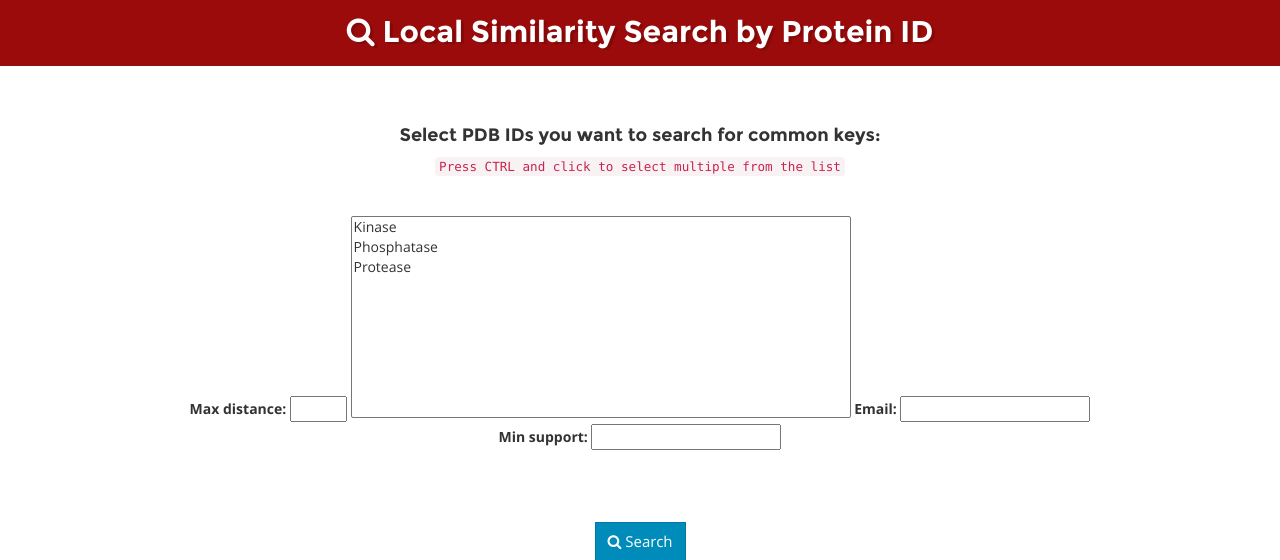
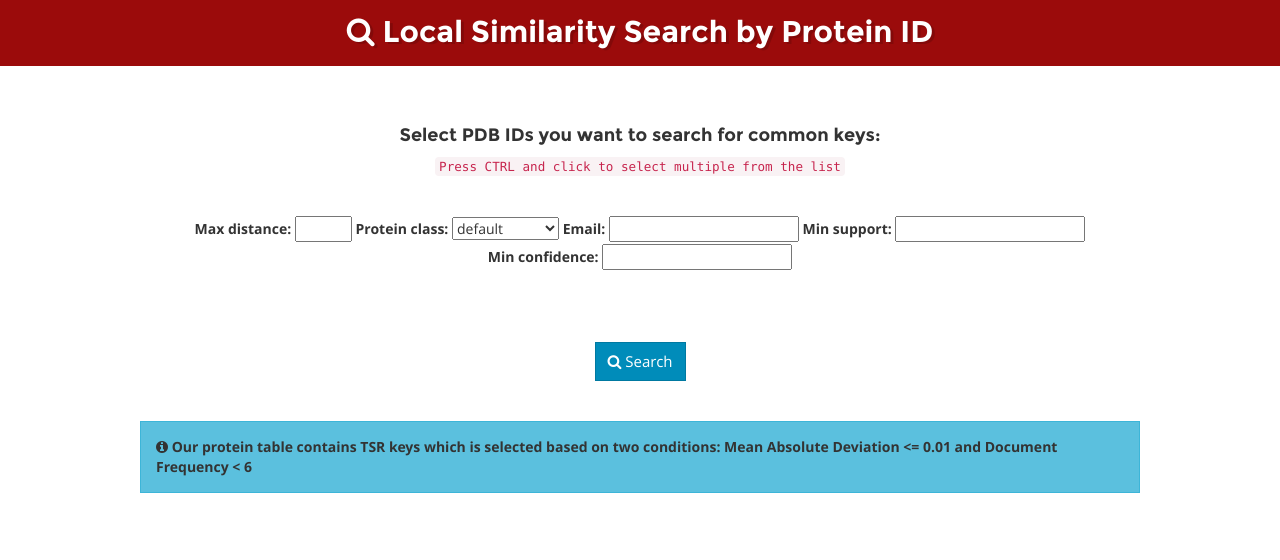
Before and after one commit to rnguyen-trieu/TSR3DSystem, a Django app: page /search/key-frequency/ in a window 1280 px wide. Shown: the part 51-611 px from the top of the page. Run offline with Django 3.2, Linux system fonts and the light colour scheme; some libraries are stand-ins or nearby versions.

Commit message:
apriori background tasks

```diff
--- a/TSR3DSystem/forms.py
+++ b/TSR3DSystem/forms.py
@@ -1,4 +1,4 @@
-from .core import settings
+from .core import settings, background_tasks
 
 from django import forms
 
@@ -12,6 +12,17 @@ def get_class_choices():
 
 class ClassMaxDistance(forms.Form):
     max_distance = forms.IntegerField(required=True, max_value=20, min_value=6)
-    classes = forms.ChoiceField(choices=get_class_choices(), required=True)
+    protein_class = forms.ChoiceField(choices=get_class_choices(), required=True)
     email = forms.EmailField(required=True)
-    min_support = forms.FloatField(required=True)
+    min_support = forms.FloatField(max_value=1, min_value=0.80, required=True)
+    min_confidence = forms.FloatField(max_value=1, min_value=0.80, required=True)
+
+    def clean(self):
+        cleaned_data = super().clean()
+
+        background_tasks.class_filter(cleaned_data.get('email'),
+                                      cleaned_data.get('protein_class'),
+                                      cleaned_data.get('max_distance'),
+                                      cleaned_data.get('min_support'),
+                                      cleaned_data.get('min_confidence'),
+                                      )
--- a/TSR3DSystem/search.py
+++ b/TSR3DSystem/search.py
@@ -237,10 +237,12 @@ def search_by_class_keyfrequency(request):
     list of all protein_ids having it and other details too
     """
 
+    context = {}
+    key_frequency_form = ClassMaxDistance()
     if request.method == "POST":
         key_frequency_form = ClassMaxDistance(request.POST)
-    else:
-        key_frequency_form = ClassMaxDistance()
+        if key_frequency_form.is_valid():
+            context.update({'valid': True})
 
-    context = {'form': key_frequency_form}
+    context.update({'form': key_frequency_form})
     return TemplateResponse(request, 'search/search_by_class_maxdist.html', context)
--- a/templates/search/search_by_class_maxdist.html
+++ b/templates/search/search_by_class_maxdist.html
@@ -10,8 +10,7 @@
 
 {% block content %}
     <br/><br/>
-    <form name="displayform" method="POST" action="{% url 'search_by_pid_result' %}"
-          onsubmit="return select_validation()">
+    <form name="displayform" method="POST">
         {% csrf_token %}
 
         <div class="centered">
@@ -58,6 +57,11 @@
 
 
 {% block javascript %}
+    {% if valid %}
+        <script>
+        swal({icon:'success', text: "Thank you! We will email you with the results as soon as its been processed. Plexpect at least 48 hours.", button: false});
+        </script>
+    {% endif %}
     <script type="text/javascript">
 
         function list3Changed() {
```
Also changed, not shown: requirements.txt (+12 -0 lines), TSR3DSystem/core/background_tasks.py (added).
